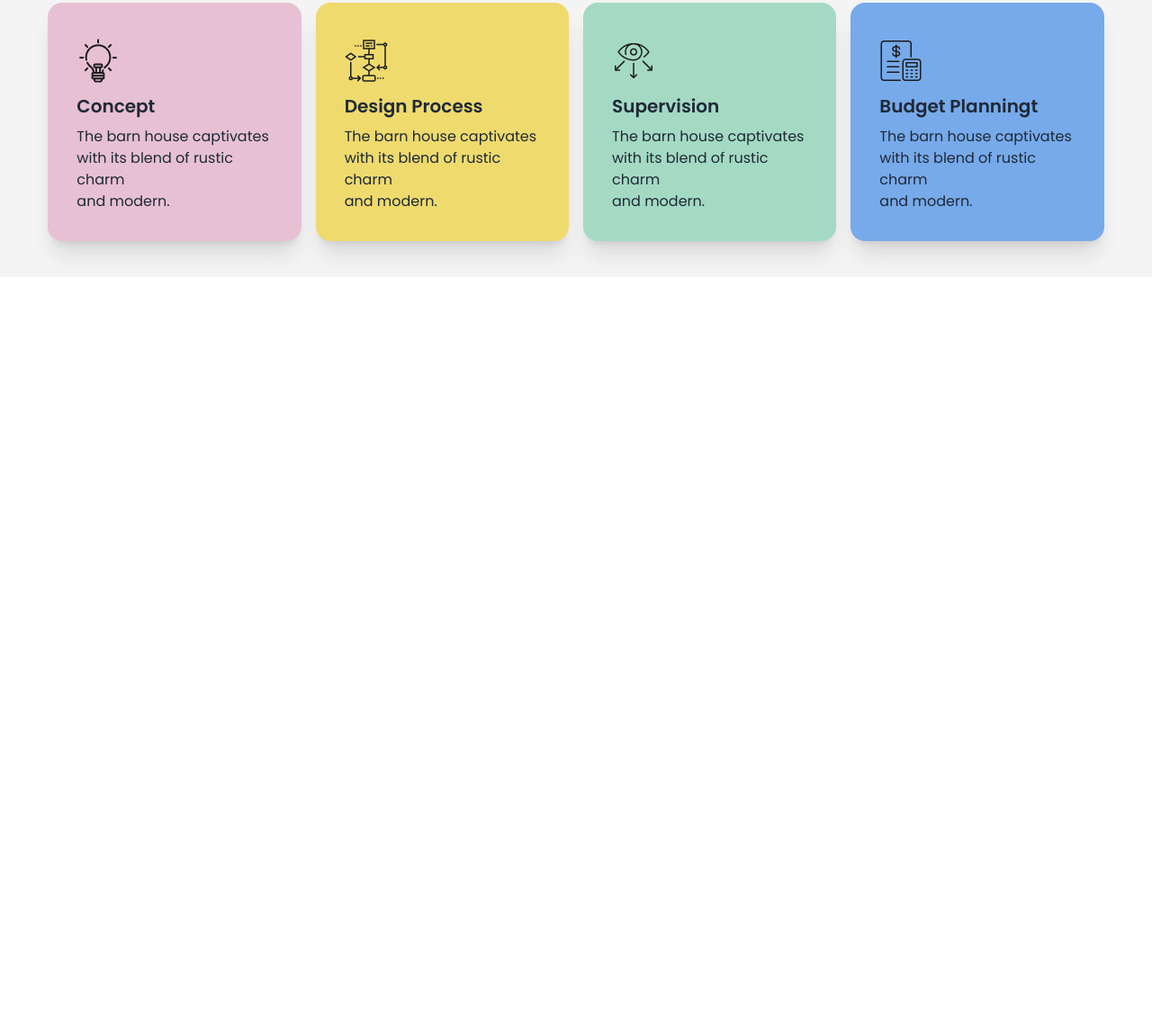
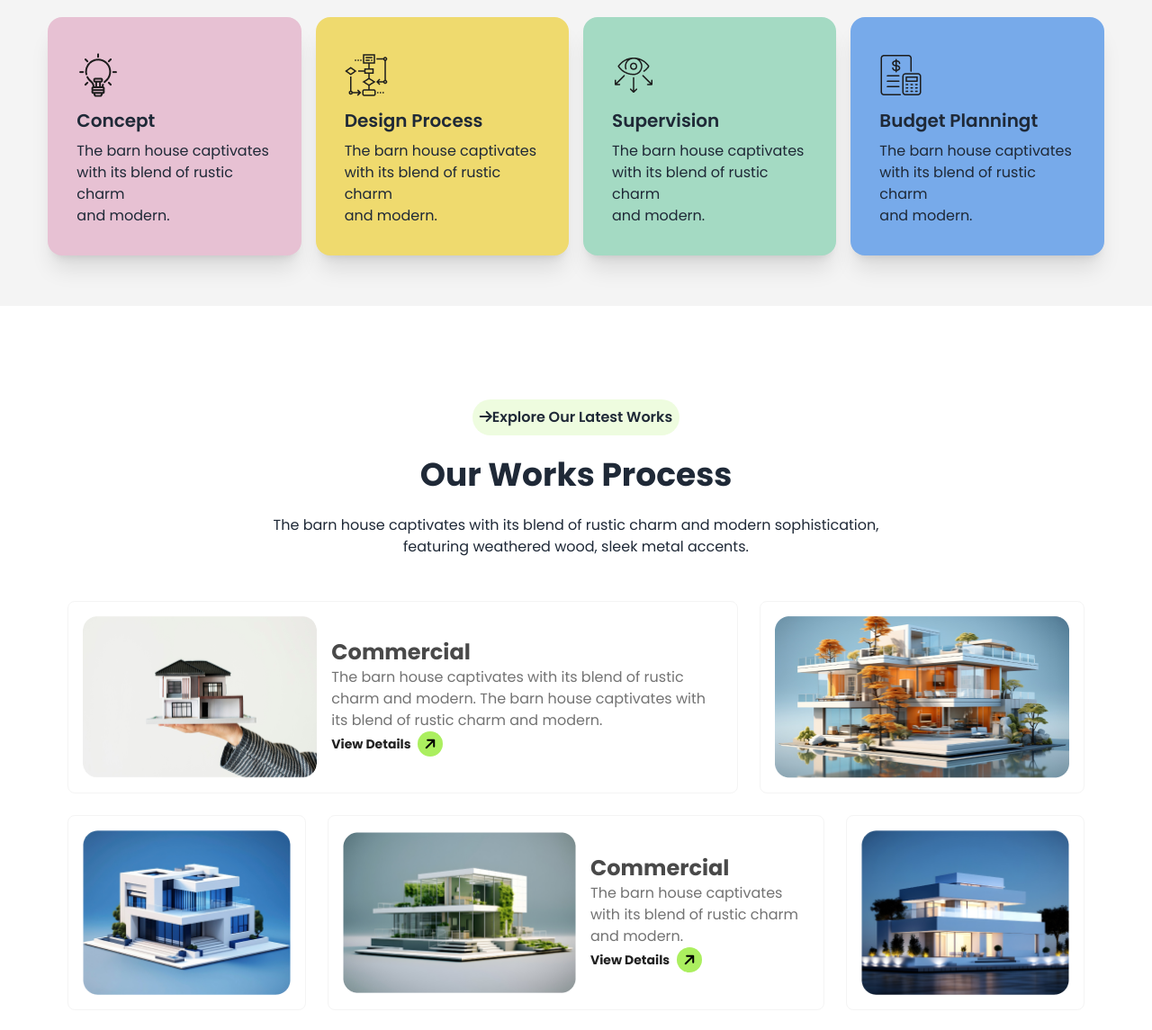
Before and after one commit to sumaya257/assignment-3-using-tailwid-daisy-UI, a plain HTML site: page index.html in a window 1280 px wide. Shown: the part 1616-2761 px from the top of the page at 90% size. Before the commit the page ends 1924 px from the top, so only its background shows below. Drawn offline with nearby package versions, Linux system fonts and the light colour scheme.

Commit message:
portfolio-with-two-row-grid

```diff
--- a/index.html
+++ b/index.html
@@ -175,8 +175,8 @@
       </section>
 
       <!-- work process -->
-      <section class="bg-[#F4F4F4]">
-        <div class="w-11/12 mx-auto py-10">
+      <section class="bg-[#F4F4F4] my-20">
+        <div class="w-11/12 mx-auto  py-14">
           <!-- content -->
           <div class="text-center">
             <button class="rounded-full bg-white font-semibold p-2 py-1 lg:mt-4">
@@ -236,8 +236,69 @@
              </div>
 
         </div>
+     </section>
 
-      </section>
+     <!-- portfolio -->
+     <section class="w-full p-6">
+      <div class="w-11/12 mx-auto">
+          <!-- Text Section -->
+          <div class="text-center">
+              <button class="rounded-full bg-[rgba(171,239,95,0.2)] font-semibold p-2">
+                  <i class="fa-solid fa-arrow-right"></i>Explore Our Latest Works
+              </button>
+              <h2 class="text-4xl font-bold my-6">Our Works Process</h2>
+              <p class="mb-6">
+                  The barn house captivates with its blend of rustic charm and modern sophistication, <br> featuring weathered wood, sleek metal accents.
+              </p>
+          </div>
+
+          <!-- First Row - Cards -->
+          <div class="w-full pt-6">
+              <div class="grid grid-cols-1 md:grid-cols-2 lg:grid-cols-3 gap-6">
+                  <div class="col-span-2 flex flex-col lg:flex-row items-center p-4 border border-[#F4F4F4] rounded-lg">
+                      <img src="./assets/img1.png" alt="Image 1" class="w-full lg:w-1/2 h-auto object-cover lg:mr-4 mb-4 lg:mb-0">
+                      <div class="">
+                          <h2 class="text-2xl font-bold text-[#494949]">Commercial</h2>
+                          <p class="text-[#737373]">The barn house captivates with its blend of rustic charm and modern. The barn house captivates with its blend of rustic charm and modern.</p>
+                          <button class="w-full justify-start md:justify-start md:w-auto flex items-center space-x-2 bg-white text-black rounded-full">
+                              <div class="font-bold text-sm text-[#212121]">View Details</div>
+                              <div class="flex items-center justify-center bg-[#ABEF5F] text-black rounded-full p-1.5 px-2">
+                                  <i class="fa-solid fa-arrow-up rotate-45"></i>
+                              </div>
+                          </button>
+                      </div>
+                  </div>
+                  <div class="p-4 border border-[#F4F4F4] rounded-lg"> <!-- Just Img -->
+                      <img src="./assets/img2.png" class="w-full">
+                  </div>
+              </div>
+
+              <!-- Second Row - Cards -->
+              <div class="grid grid-cols-1 md:grid-cols-2 lg:grid-cols-4 gap-6 mt-6">
+                  <div class="p-4 border border-[#F4F4F4] rounded-lg"> <!-- Just Img -->
+                      <img src="./assets/img3.png" class="w-full">
+                  </div>
+                  <div class="col-span-2 flex flex-col lg:flex-row items-center p-4 border border-[#F4F4F4] rounded-lg">
+                      <img src="./assets/img4.png" alt="Image 4" class="w-full lg:w-1/2 h-auto object-cover lg:mr-4 mb-4 lg:mb-0">
+                      <div class="">
+                          <h2 class="text-2xl font-bold text-[#494949]">Commercial</h2>
+                          <p class="text-[#737373]">The barn house captivates with its blend of rustic charm and modern.</p>
+                          <button class="w-full justify-start md:justify-start md:w-auto flex items-center space-x-2 bg-white text-black rounded-full">
+                            <div class="font-bold text-sm text-[#212121]">View Details</div>
+                            <div class="flex items-center justify-center bg-[#ABEF5F] text-black rounded-full p-1.5 px-2">
+                                <i class="fa-solid fa-arrow-up rotate-45"></i>
+                            </div>
+                        </button>
+                          </button>
+                      </div>
+                  </div>
+                  <div class="p-4 border border-[#F4F4F4] rounded-lg"> <!-- Just Img -->
+                      <img src="./assets/img5.png" class="w-full">
+                  </div>
+              </div>
+          </div>
+      </div>
+  </section>
 
 
     </main>
```
